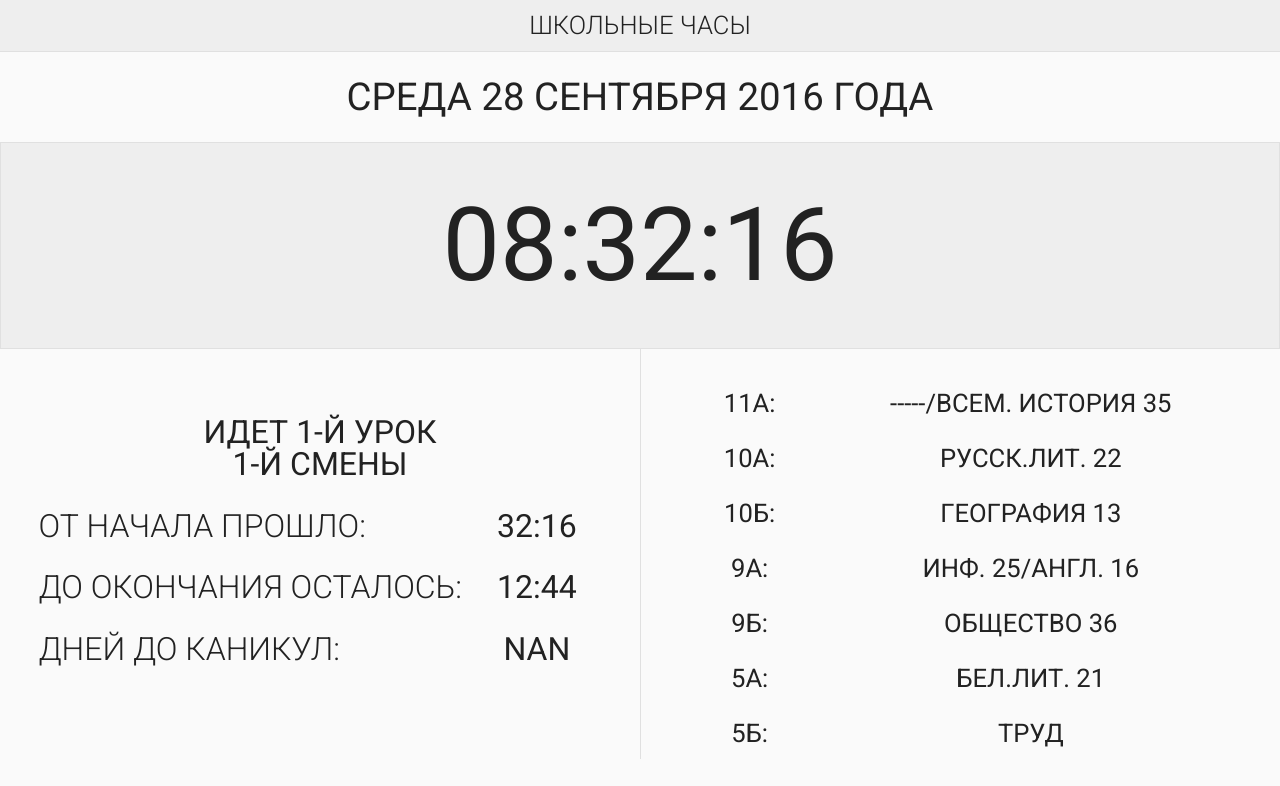
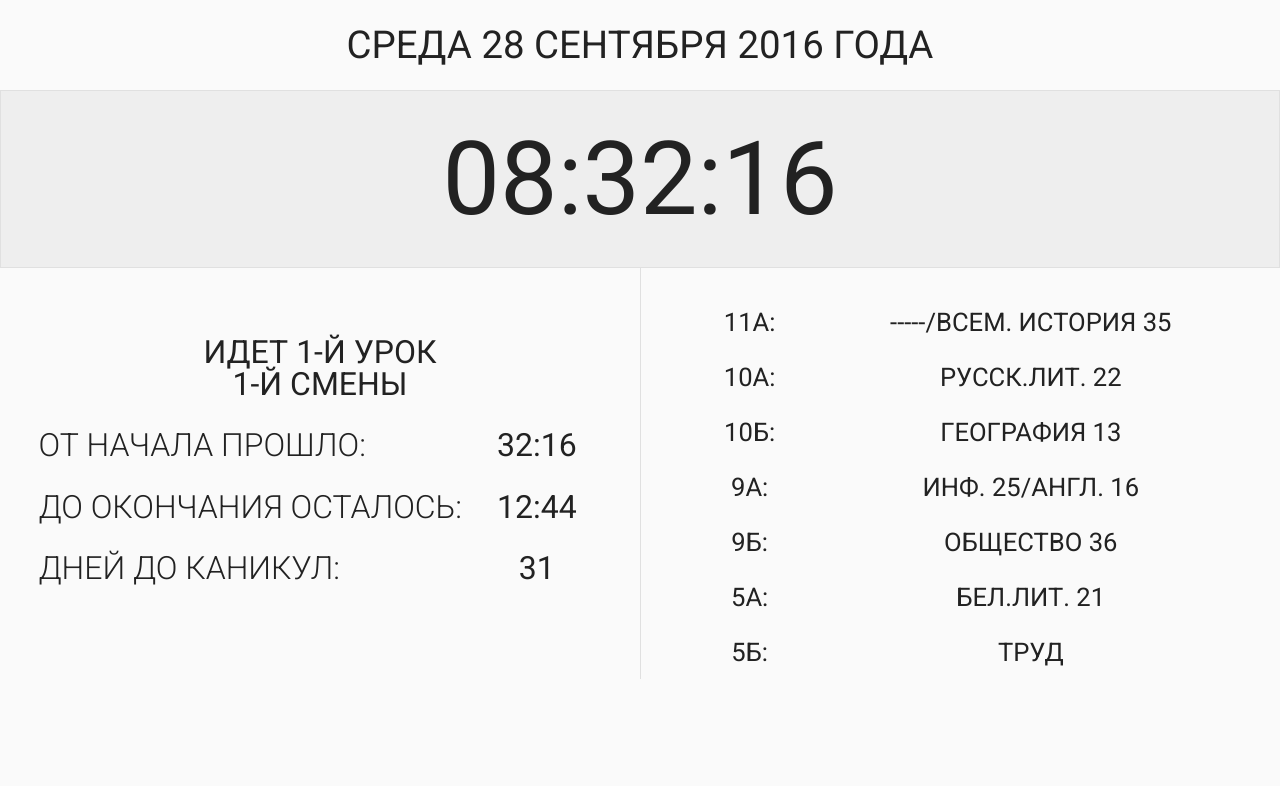
Before and after one commit to school18/school18, a plain HTML site: page index.html in a window 1280 px wide. Drawn offline with Linux system fonts and the light colour scheme.

Commit message:
new update

```diff
--- a/index.html
+++ b/index.html
@@ -10,9 +10,7 @@
 </head>
 <body>
 	<div class="main">
-	<div class="header">
-		ШКОЛЬНЫЕ ЧАСЫ
-		</div>
+
 
 		<div class="boxtime datebox">
 			<span id="nameday"></span>
@@ -360,10 +358,10 @@
 
 		// вычисление количесва дней до какого-либо события ege
     var holiday={
-      holiday1:new Date (2015,9,24,9,0,0,0),
-      holiday2:new  Date (2015,11,24,9,0,0,0),
-      holiday3:new  Date (2016,02,20,9,0,0,0),
-      holiday4:new  Date (2016,05,01,9,0,0,0)
+      holiday1:new  Date (2016,9,29,9,0,0,0),
+      holiday2:new  Date (2016,11,25,9,0,0,0),
+      holiday3:new  Date (2017,02,25,9,0,0,0),
+      holiday4:new  Date (2017,04,31,9,0,0,0)
     };
     real = new Date();
       if (real<holiday.holiday1) {
--- a/style.css
+++ b/style.css
@@ -96,7 +96,7 @@ body{
 	background: #eee;
 	border: 1px solid #e0e0e0;
 	margin: 0;
-	padding: 4vw;
+	padding: 37px;
 	font-size: 8vw;
 	font-weight: 400;
 
```
